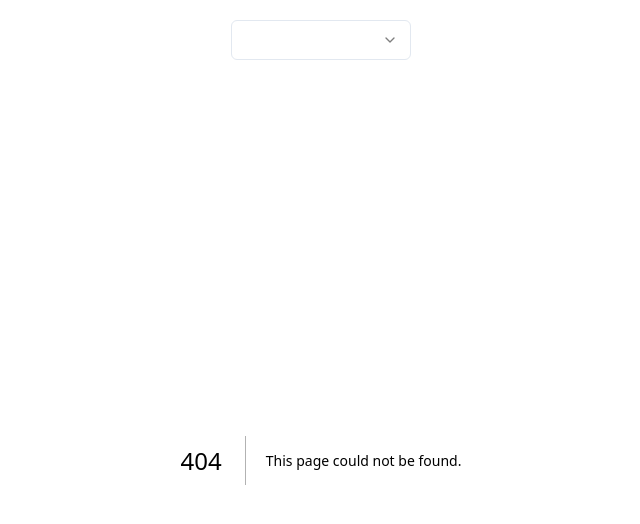
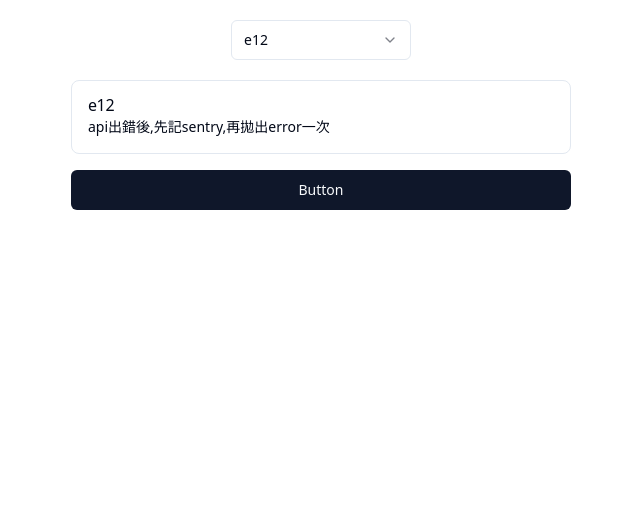
Before and after one commit to DDGG0531/next_errors, a Next.js app: page /e12 in a window 1280 px wide. Before the commit this address had no page. Shown: the top 524 px of the page, without its empty margins (319-959 px from the left). Built offline with nearby package versions, Linux system fonts and the light colour scheme.

Commit message:
add error 11 12 13

```diff
--- a/src/errorCases.ts
+++ b/src/errorCases.ts
@@ -10,6 +10,8 @@ const errorCases = {
   e9: "api錯誤但是被catch",
   e10: "get api path 錯誤",
   e11: "post api body 錯誤",
+  e12: "api出錯後,先記sentry,再拋出error一次",
+  e13: "相對完美的錯誤處理,呼叫端catch非axios錯誤或指定axios錯誤．指定axios錯誤：使用transformRequest，並在catch做處理",
 };
 
 export default errorCases;
--- /dev/null
+++ b/src/hooks/useAxios.ts
@@ -0,0 +1,53 @@
+import { createContext, useMemo } from "react";
+import { useToast } from "@/components/ui/use-toast";
+import axios, { isAxiosError, AxiosInstance } from "axios";
+import * as Sentry from "@sentry/nextjs";
+
+// @ts-ignore
+export const AxiosContext = createContext<AxiosInstance>(null);
+
+export function useInitAxios() {
+  const { toast } = useToast();
+  const instance = useMemo(() => {
+    const i = axios.create({
+      baseURL: "/",
+    });
+    i.interceptors.response.use(
+      (res) => {
+        return Promise.resolve(res);
+      },
+      (error) => {
+        if (isAxiosError(error)) {
+          const httpStatusCode = error.response?.status;
+          const customErrorCode = error.response?.data?.code;
+          const message = error.response?.data?.message;
+
+          const __manuallyHandler__ =
+            error.config?.headers.__manuallyHandler__ || [];
+
+          // 針對呼叫端指定的錯誤代碼，不做處理
+          if (__manuallyHandler__.includes(httpStatusCode)) {
+            return Promise.reject(error);
+          }
+
+          toast({
+            title: `錯誤編號: ${httpStatusCode}`,
+            description: `錯誤內容: ${message}`,
+          });
+
+          // Sentry.captureException(error);
+          // 下面這樣寫：比較好看出錯誤點
+          Sentry.captureException(new Error(`${httpStatusCode}: ${message}`));
+
+          return Promise.reject(error);
+        }
+      }
+    );
+
+    return i;
+  }, [toast]);
+
+  return {
+    instance,
+  };
+}
--- a/src/page_names.json
+++ b/src/page_names.json
@@ -1 +1 @@
-["_app","_document","_error","api","e1","e10","e11","e2","e3","e4","e5","e6","e7","e8","e9","index","sentry"]
+["_app","_document","_error","api","e1","e10","e11","e12","e13","e2","e3","e4","e5","e6","e7","e8","e9","index","sentry"]
--- a/src/pages/_app.tsx
+++ b/src/pages/_app.tsx
@@ -4,6 +4,7 @@ import errorCases from "../errorCases";
 import { Alert, AlertDescription, AlertTitle } from "@/components/ui/alert";
 import page_names from "../page_names.json";
 import { Toaster } from "@/components/ui/toaster";
+import { AxiosContext, useInitAxios } from "@/hooks/useAxios";
 
 import {
   Select,
@@ -24,8 +25,11 @@ export default function App({ Component, pageProps, router }: AppProps) {
     "",
   ];
 
+  const { instance } = useInitAxios();
+
   return (
     <>
+      <AxiosContext.Provider value={instance}>
         <div className="min-h-screen flex flex-col items-center p-5">
           <Select
             defaultValue={currentPageName}
@@ -61,7 +65,7 @@ export default function App({ Component, pageProps, router }: AppProps) {
             <Component {...pageProps} />
           )}
         </div>
-
+      </AxiosContext.Provider>
       <Toaster />
     </>
   );
--- /dev/null
+++ b/src/pages/api/e12.ts
@@ -0,0 +1,11 @@
+import type { NextApiRequest, NextApiResponse } from "next";
+
+type Data = any;
+
+export default function handler(
+  req: NextApiRequest,
+  res: NextApiResponse<Data>
+) {
+  // 故意報錯
+  res.status(412).json({ message: "e12故意犯錯" });
+}
--- /dev/null
+++ b/src/pages/api/e13.ts
@@ -0,0 +1,17 @@
+import type { NextApiRequest, NextApiResponse } from "next";
+
+type Data = any;
+
+export default function handler(
+  req: NextApiRequest,
+  res: NextApiResponse<Data>
+) {
+  // res.status(200).json({
+  //   user: {
+  //     age: 10,
+  //   },
+  // });
+  // 故意報錯
+  // http的錯誤代碼有對應的意思，會被記錄在sentry
+  res.status(400).json({ message: "e13故意犯錯" });
+}
--- a/src/pages/e11.tsx
+++ b/src/pages/e11.tsx
@@ -3,7 +3,7 @@ import { Button } from "@/components/ui/button";
 import * as Sentry from "@sentry/nextjs";
 import { useToast } from "@/components/ui/use-toast";
 
-export default function E10() {
+export default function E11() {
   const { toast } = useToast();
 
   async function handleClick() {
--- /dev/null
+++ b/src/pages/e12.tsx
@@ -0,0 +1,16 @@
+import { Button } from "@/components/ui/button";
+import { useContext } from "react";
+import { AxiosContext } from "@/hooks/useAxios";
+
+export default function E12() {
+  const instance = useContext(AxiosContext);
+
+  async function handleClick() {
+    const res = await instance.post("/api/e12", {
+      name: "Jim",
+    });
+    console.log(res);
+  }
+
+  return <Button onClick={handleClick}>Button</Button>;
+}
--- /dev/null
+++ b/src/pages/e13.tsx
@@ -0,0 +1,45 @@
+import { Button } from "@/components/ui/button";
+import { useContext } from "react";
+import { AxiosContext } from "@/hooks/useAxios";
+import { isAxiosError } from "axios";
+
+export default function E13() {
+  const instance = useContext(AxiosContext);
+
+  async function handleClick() {
+    // 用try catch 悶住axiosError <- 已處理
+    // 其他的往外拋
+    try {
+      const res = await instance.post(
+        "/api/e13",
+        {
+          name: "Jim",
+        },
+        {
+          transformRequest: [
+            (data, headers) => {
+              headers.__manuallyHandler__ = [400];
+              return data;
+            },
+          ],
+        }
+      );
+
+      console.log(res);
+    } catch (error) {
+      if (isAxiosError(error)) {
+        if (error.response?.status === 400) {
+          console.log("jim handle manually");
+        }
+      } else if (!isAxiosError(error)) {
+        throw error;
+      }
+    }
+  }
+
+  return (
+    <>
+      <Button onClick={handleClick}>Button</Button>
+    </>
+  );
+}
```
Lines whose indentation alone changed are shown as unchanged.
